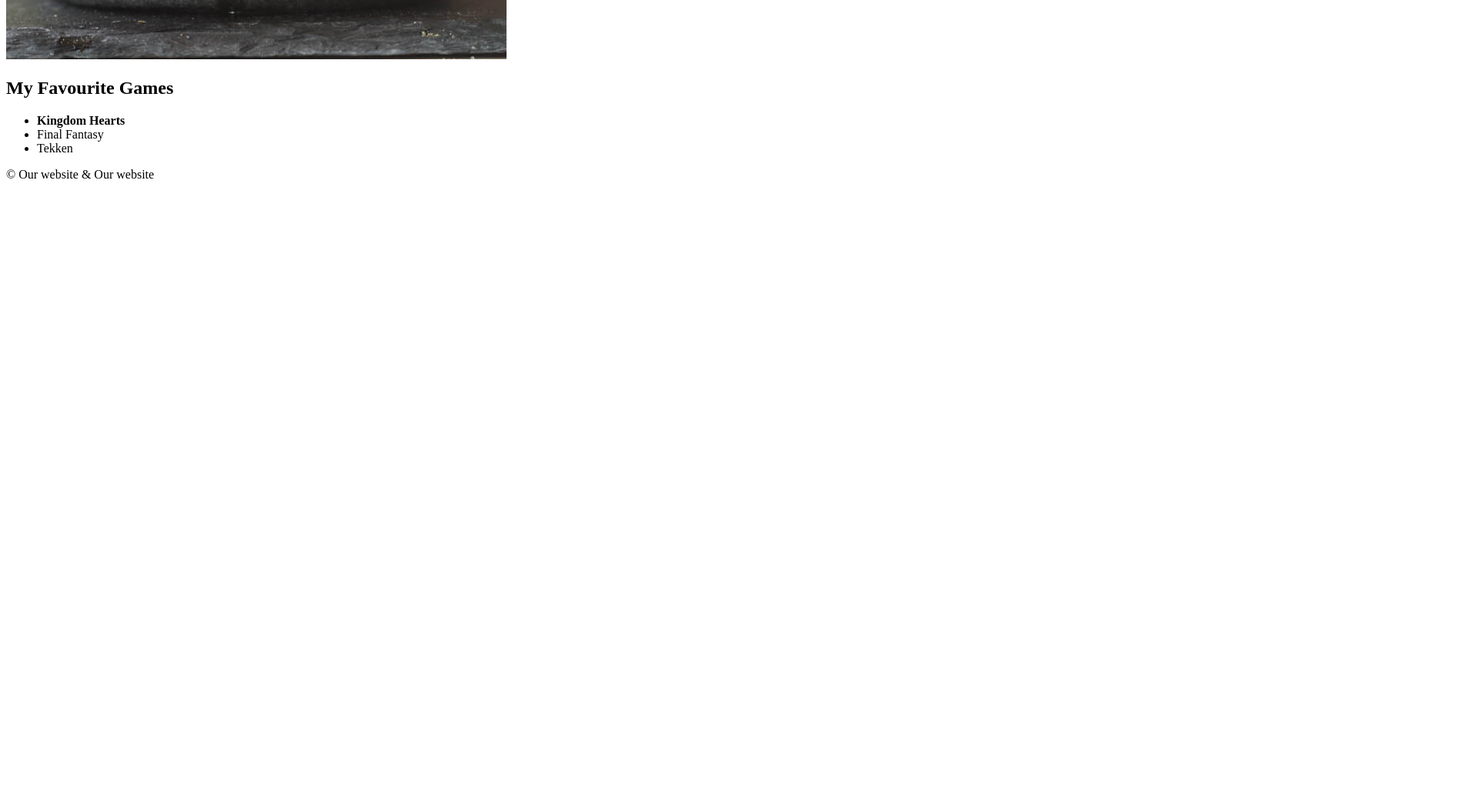
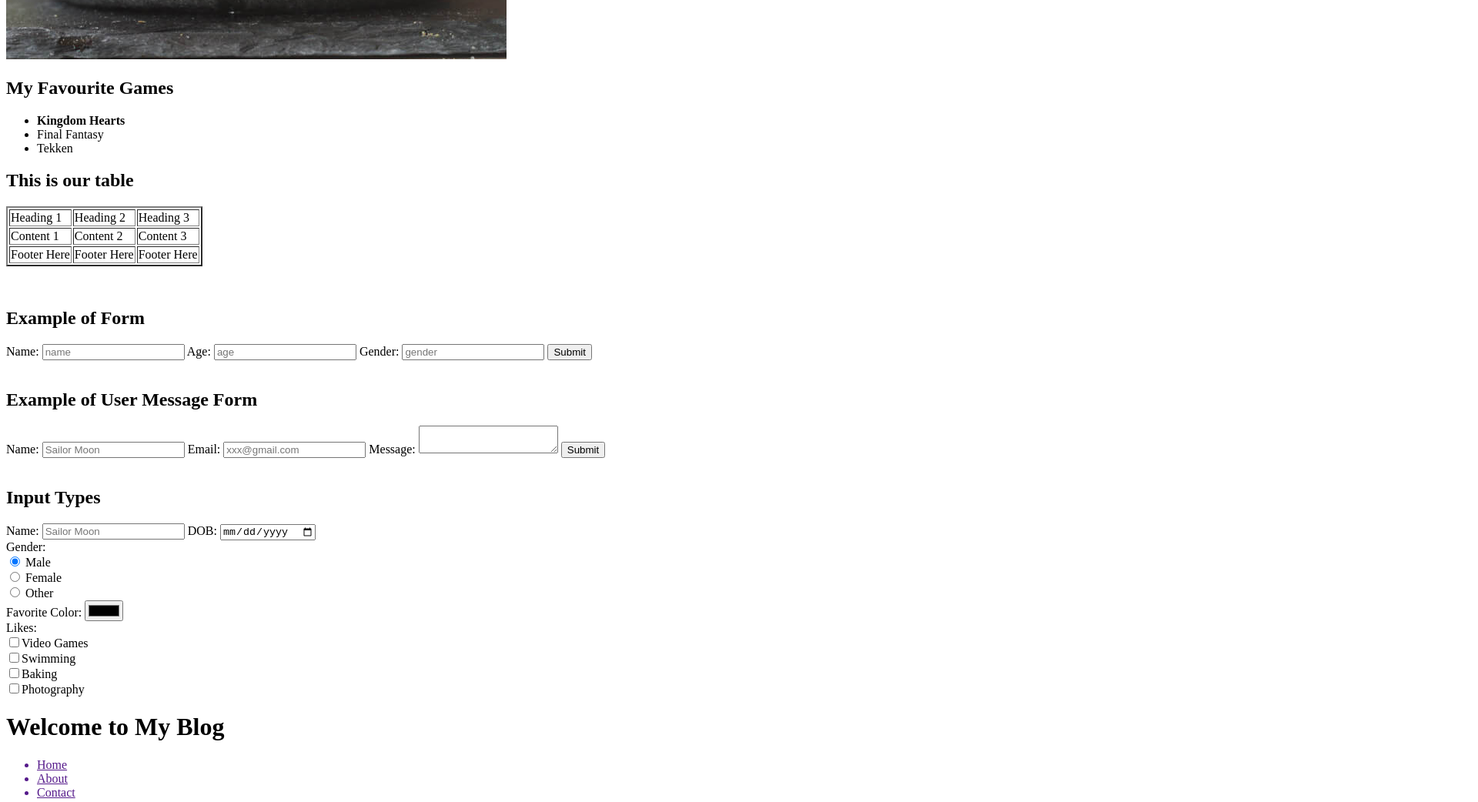
Before and after one commit to KC900201/Java_FullStack_Dev, a plain HTML site: page htmlFundamentals/index.html in a window 1280 px wide. Shown: the part 844-1886 px from the top of the page at 77% size, 1920 px wide, since content can reach past the window. Before the commit the page ends 1096 px from the top, so only its background shows below. Drawn offline with Linux system fonts and the light colour scheme.

Commit message:
Update index with div and span tags, learn input text - 09062020

```diff
--- a/htmlFundamentals/index.html
+++ b/htmlFundamentals/index.html
@@ -34,6 +34,125 @@
         <li>Tekken</li>
     </ul>
 
+    <!--Section: Table-->
+    <p>
+
+        <h2>This is our table</h2>
+
+        <table border="2">
+            <thead>
+                <tr>
+                    <td>Heading 1</td>
+                    <td>Heading 2</td>
+                    <td>Heading 3</td>
+                </tr>
+            </thead>
+            <tbody>
+                <tr>
+                    <td>Content 1</td>
+                    <td>Content 2</td>
+                    <td>Content 3</td>
+                </tr>
+            </tbody>
+            <tfoot>
+                <tr>
+                    <td>Footer Here</td>
+                    <td>Footer Here</td>
+                    <td>Footer Here</td>
+                </tr>
+            </tfoot>
+        </table>
+    </p>
+    <br>
+    <!-- Section: Form-->
+    <p>
+        <h2>Example of Form</h2>
+        <!--Beginning of first form-->
+        <form action="#">
+            <label for="name">Name:</label>
+            <input type="text" placeholder="name" />
+            <label for="age"">Age:</label>
+            <input type="number" placeholder="age" />
+            <label for="gender">Gender:</label>
+            <input type="text" placeholder="gender" />
+            <input type="submit" value="Submit">
+        </form>
+        <!--End of first form-->
+        <br />
+        <h2>Example of User Message Form</h2>
+        <!--Beginning of second form-->
+        <form action="#">
+            <label for="name">Name:</label>
+            <input type="text" name="userName" placeholder="Sailor Moon" />
+            <label for="email">Email:</label>
+            <input type="email" name="userEmail" placeholder="xxx@gmail.com" />
+            <label for="message">Message:</label>
+            <textarea name="userMessage"></textarea>
+            <input type="submit" value="Submit">
+        </form>
+        <!--End of second form-->
+        <br />
+        <!--Input Types-->
+        <h2>Input Types</h2>
+        <!--Beginning of third form-->
+        <form action="#">
+            <label for="Name">Name:</label>
+            <input type="text" name="userName" placeholder="Sailor Moon" required/>
+            <label for="dob">DOB:</label>
+            <input type="date" name="dob" />
+            <br />
+            <label for="gender">Gender:</label> <br />
+            <input type="radio" name="gender" value="male" checked> Male <br>
+            <input type="radio" name="gender" value="female"> Female <br>
+            <input type="radio" name="gender" value="other"> Other <br>
+            <label for="color">Favorite Color:</label>
+            <input type="color" name="color" />
+            <br />
+            <!--Checkbox type input-->
+            <label for="likes">Likes:</label><br />
+            <input type="checkbox" name="Video Games">Video Games <br>
+            <input type="checkbox" name="Swimming">Swimming <br>
+            <input type="checkbox" name="Baking">Baking <br>
+            <input type="checkbox" name="Photography">Photography <br>
+        </form>
+        <!--End of third form-->
+    </p>
+
+    <!--Section: Div and Span-->
+    <div>
+        <!--Header section of page-->
+        <h1>Welcome to My Blog</h1>
+
+        <ul>
+            <a href=""><li>Home</li></a>
+            <a href=""><li>About</li></a>
+            <a href=""><li>Contact</li></a>
+        </ul>
+        <!--End section of page-->
+    </div>
+
+    <!--Feature Image-->
+    <div>
+        <img src="img/profile_img.jpg" alt="Burger menu from myburgerlab">
+    </div>
+
+    <!--Blog-->
+    <div>
+        <pr>
+            Lorem <span> dolor sit amet</span>consectetur adipisicing elit. Quasi quaerat voluptatibus praesentium
+            temporibus numquam dolorem fuga consectetur deleniti, vitae ducimus iste doloribus natus saepe
+            ipsum maxime labore et. Quidem, aut.
+        </pr>
+        <br />
+        <pr>
+            Lorem ipsum dolor sit amet consectetur adipisicing elit. Quasi quaerat voluptatibus praesentium
+            temporibus numquam dolorem fuga consectetur deleniti, vitae ducimus iste doloribus natus saepe
+            ipsum maxime labore et. Quidem, aut.
+        </pr>
+    </div>
+
+    <!--End section-->
+
     <!--Section: End of website-->
     <p>
        &copy; Our website &amp; Our website
```
Also changed, not shown: htmlFundamentals/img/profile_img.jpg (added).
